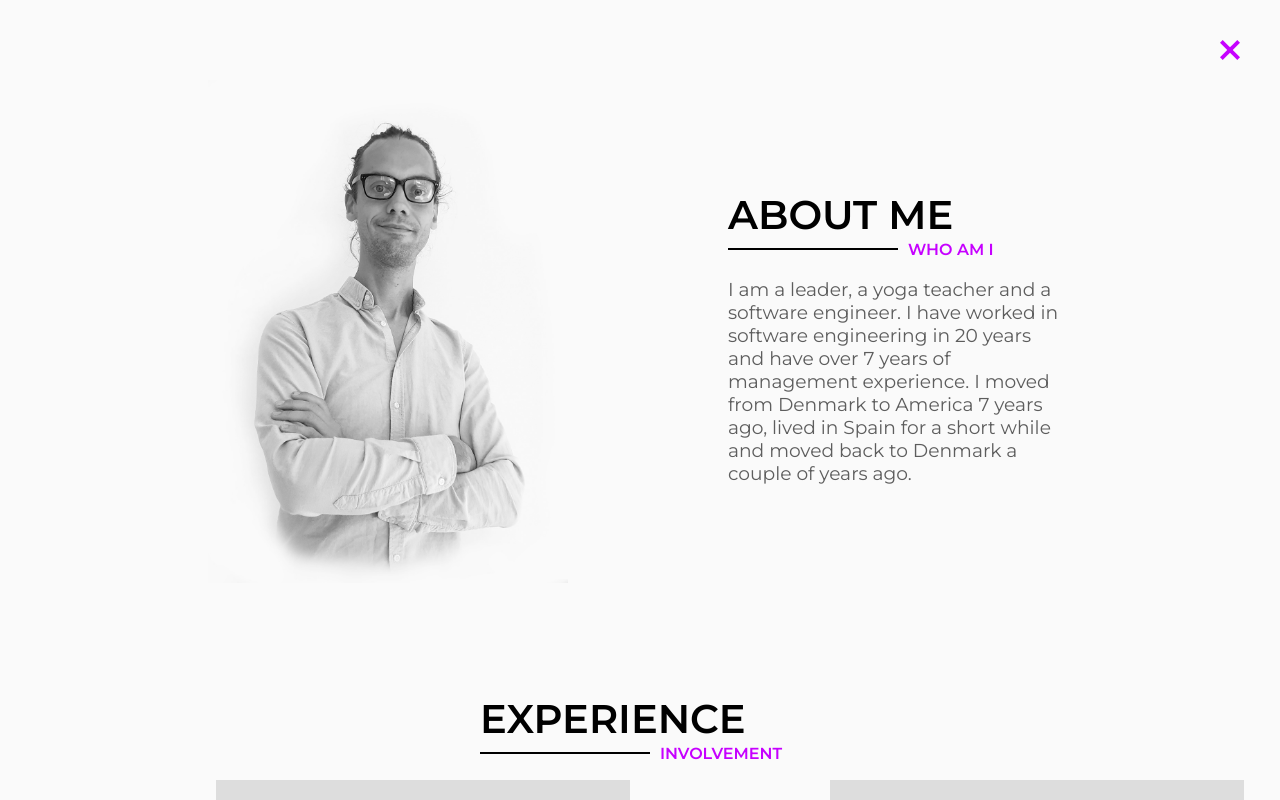
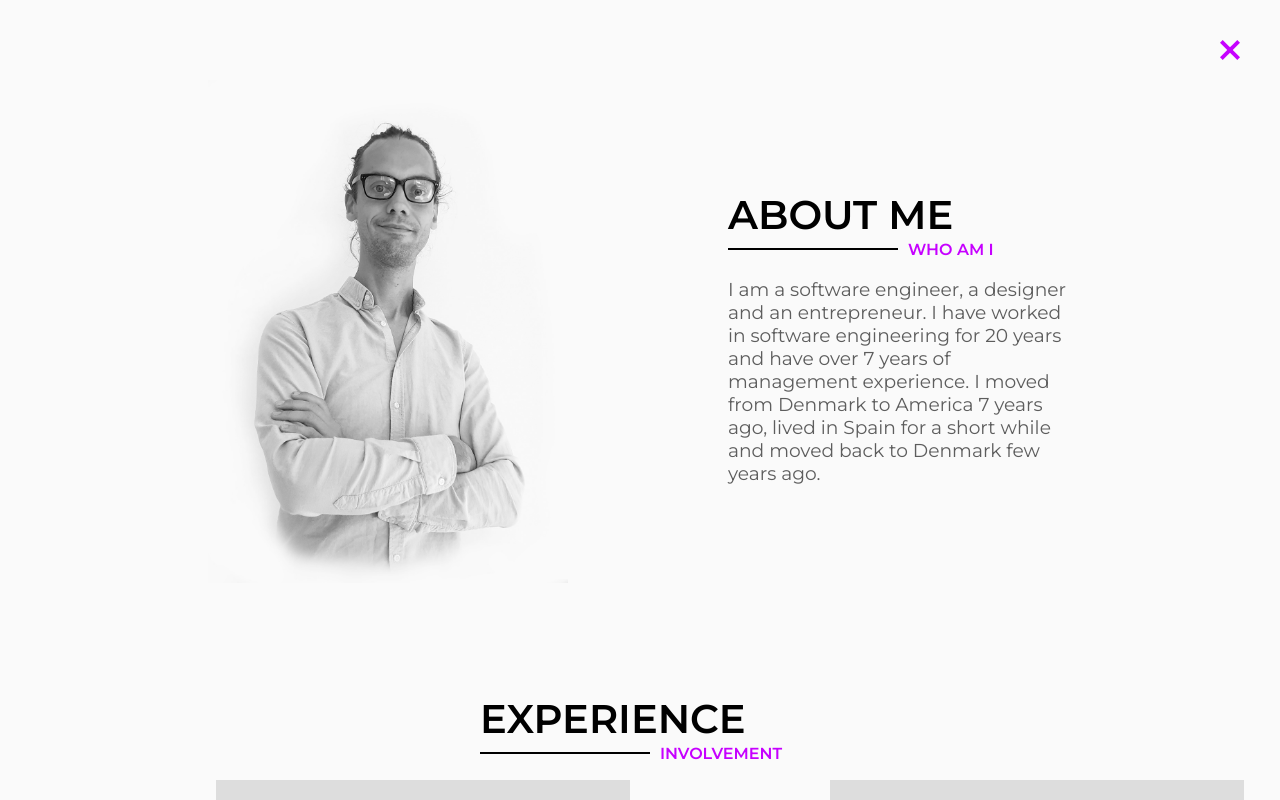
Before and after one commit to cyborch/cyborch-com, a Vue app: page /about in a window 1280 px wide. Built offline with nearby package versions, Linux system fonts and the light colour scheme.

Commit message:
Updated introduction

```diff
--- a/src/components/About.vue
+++ b/src/components/About.vue
@@ -14,11 +14,11 @@
             <div class="subtitle-divider"></div>
             <p class="subtitle">who am i</p>
             <p>
-              I am a leader, a yoga teacher and a software engineer. I have worked
-              in software engineering in 20 years and have over 7 years of
-              management experience. I moved from Denmark to America 7 years ago,
-              lived in Spain for a short while and moved back to Denmark a couple
-              of years ago.
+              I am a software engineer, a designer and an entrepreneur. I have
+              worked in software engineering for 20 years and have over 7 years
+              of management experience. I moved from Denmark to America 7 years
+              ago, lived in Spain for a short while and moved back to Denmark
+              few years ago.
             </p>
           </td>
         </tr>
```
